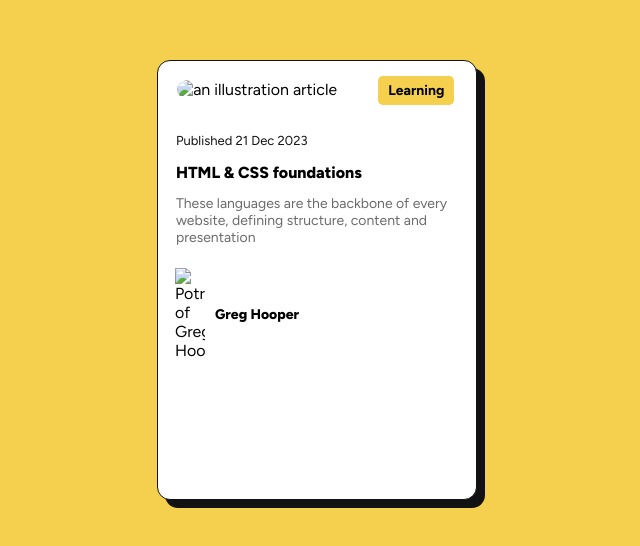
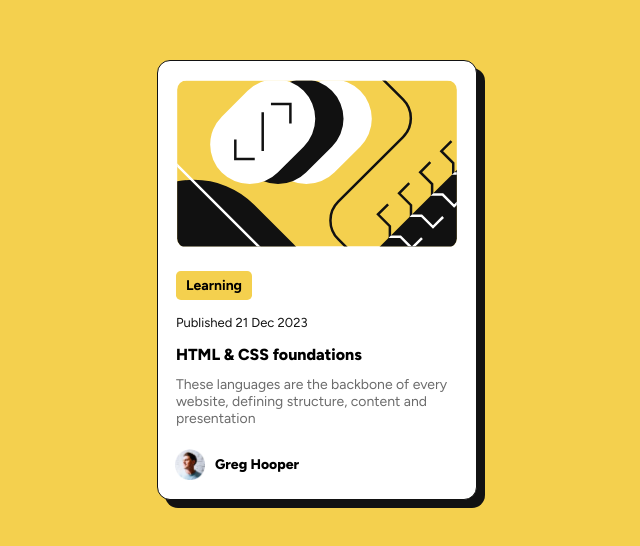
Before and after one commit to saminstein/blog-preview-card, a plain HTML site: page index.html in a window 1280 px wide. Shown: the part 120-666 px from the top of the page, without its empty margins (323-963 px from the left). Drawn offline with Linux system fonts and the light colour scheme; the site is published under a folder, as on GitHub Pages, so addresses that start at the root find nothing.

Commit message:
fix path

```diff
--- a/index.html
+++ b/index.html
@@ -3,14 +3,14 @@
 <head>
   <meta charset="UTF-8">
   <meta name="viewport" content="width=device-width, initial-scale=1.0">
-  <link rel="icon" type="image/png" sizes="32x32" href="./assets/images/favicon-32x32.png">
+  <link rel="icon" type="image/png" sizes="32x32" href="assets/images/favicon-32x32.png">
   <link rel="stylesheet" href="./style.css">
   <title>Blog preview card | Samuel </title>
 </head>
 <body>
   <article class="container">
     <header class="meta-info">
-      <img class="illus-img" src="/assets/images/illustration-article.svg" alt="an illustration article">
+      <img class="illus-img" src="assets/images/illustration-article.svg" alt="an illustration article">
       <span>Learning</span>
       <p class="pl">Published 21 Dec 2023</p>
     </header>
@@ -21,7 +21,7 @@
     </section>
 
     <footer>
-      <img class="author" src="/assets/images/image-avatar.webp" alt="Potrait of Greg Hooper">
+      <img class="author" src="assets/images/image-avatar.webp" alt="Potrait of Greg Hooper">
       <p>Greg Hooper</p>
     </footer>
   </article>
```
